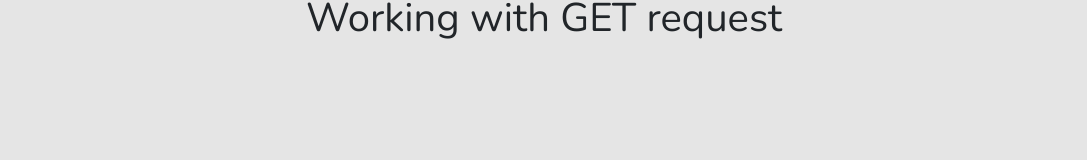
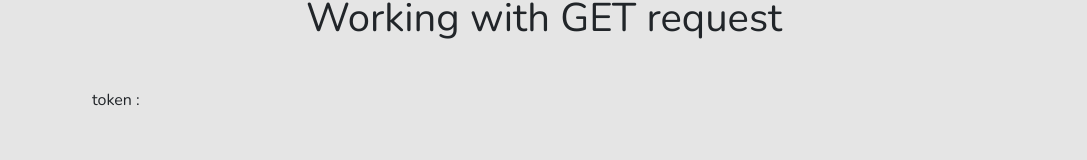
Before and after one commit to yuriy6971/test-task-app, a React (Create React App) app: page /users in a window 1280 px wide. Shown: the part 792-952 px from the top of the page, without its empty margins (96-1183 px from the left). Built offline with nearby package versions, Linux system fonts and the light colour scheme.

Commit message:
delete comment

```diff
--- a/src/components/Users/Users.jsx
+++ b/src/components/Users/Users.jsx
@@ -12,7 +12,7 @@ const Users = (props) => {
   return (
     <div className={s.users_container}>
       <h2 className={s.users_title}>Working with GET request</h2>
-      {/* <p>token : {props.token} </p> */}
+      <p>token : {props.token} </p>
       <div className={s.block_cart_users}>
         {props.users.sort((a,b) => a.registration_timestamp < b.registration_timestamp ? 1 : -1).map((item,index) => <Users_Item key = {index.toString()} name = {item.name} email = {item.email} photo = {item.photo} position = {item.position} phone = {item.phone} time = {item.registration_timestamp} />)}
       </div>
```
